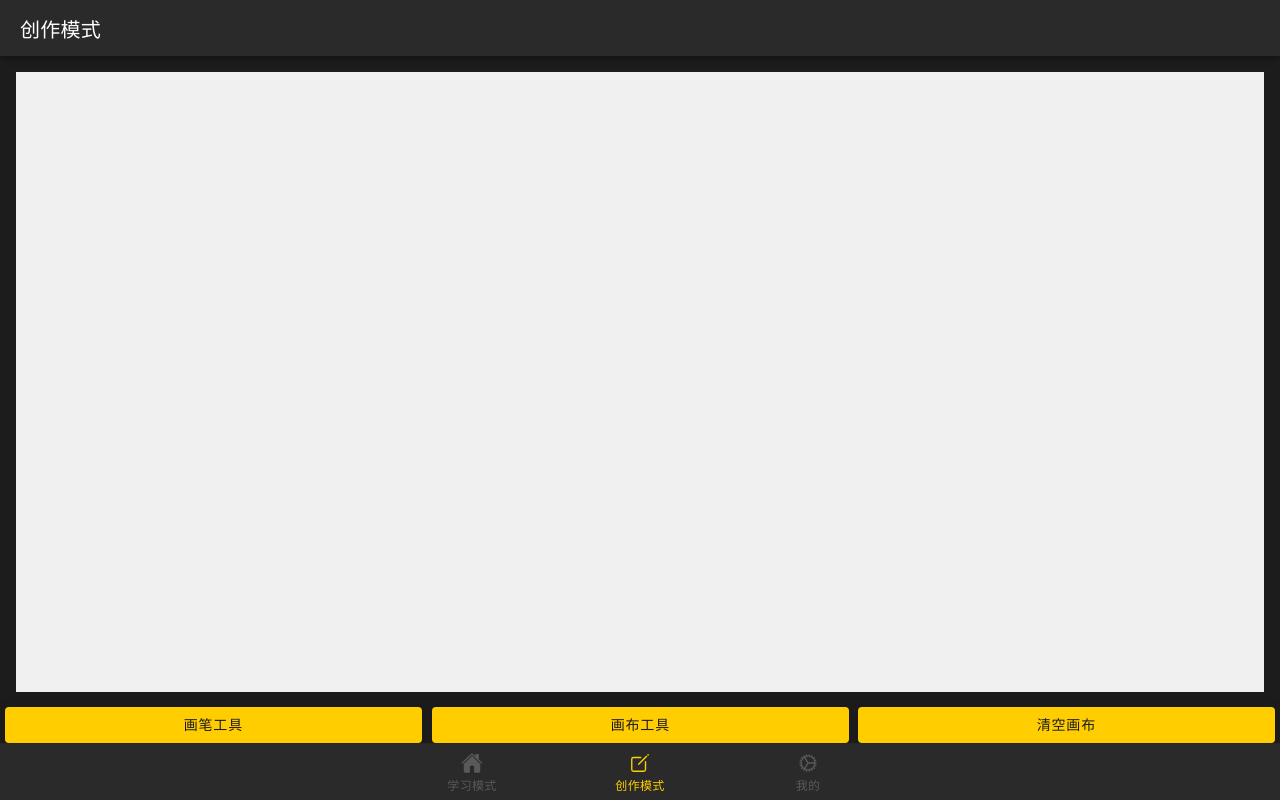
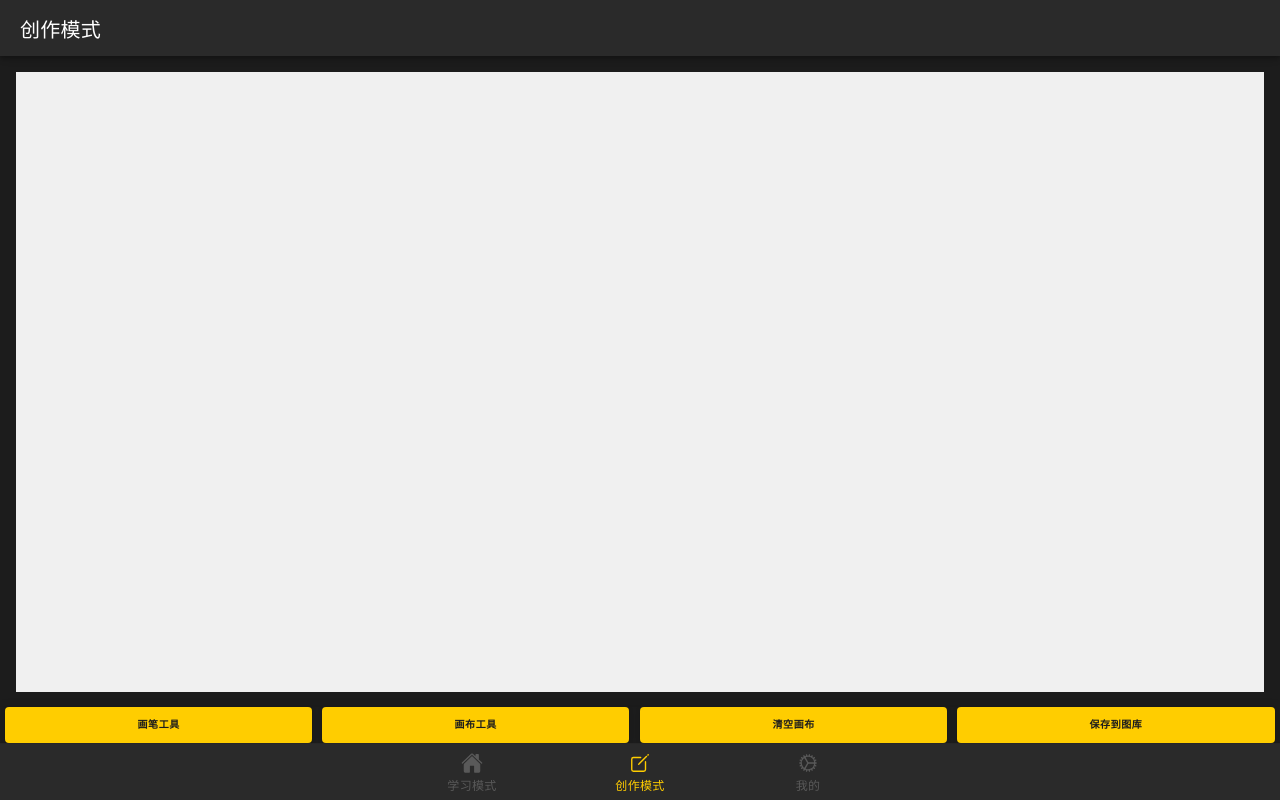
Before and after one commit to HanMaster2024/HanMasterApp, a React (Vite) app: page /tab2 in a window 1280 px wide. Built offline with nearby package versions, Linux system fonts and the light colour scheme.

Commit message:
fix:保存作品功能

```diff
--- /dev/null
+++ b/src/components/DrawingModal.tsx
@@ -0,0 +1,17 @@
+// DrawingModal.tsx
+import React from 'react';
+import { IonModal, IonButton, IonContent, IonImg } from '@ionic/react';
+
+const DrawingModal: React.FC<{ imageUrl: string; isOpen: boolean; onClose: () => void; }> = ({ imageUrl, isOpen, onClose }) => {
+  return (
+    <IonModal isOpen={isOpen} onDidDismiss={onClose}>
+      <IonContent>
+        <IonImg src={imageUrl} />
+        <IonButton onClick={onClose}>关闭</IonButton>
+      </IonContent>
+    </IonModal>
+  );
+};
+
+
+export default DrawingModal;
--- a/src/pages/Tab2.css
+++ b/src/pages/Tab2.css
@@ -1,6 +1,7 @@
 .button-group {
   display: flex;
   justify-content: space-between;
+  font-size: 2px;
 }
 
 .button-group ion-button {
@@ -23,3 +24,8 @@
 #main-content ion-footer ion-button {
   --color: #1c1c1c;
 }
+
+.button{
+  font-size: 10px;
+  font-weight: bold;
+}
--- a/src/pages/Tab2.tsx
+++ b/src/pages/Tab2.tsx
@@ -12,6 +12,7 @@ import {
   IonMenu, IonPage, IonTitle, IonToolbar, IonRange, IonItem, IonLabel
 } from '@ionic/react';
 import { menuController } from '@ionic/core/components';
+import Konva from "konva";
 
 
 interface DrawingCanvasProps {
@@ -30,6 +31,9 @@ const DrawingCanvas = forwardRef<DrawingCanvasRef, DrawingCanvasProps>(({ lineWi
 
   const [dimensions, setDimensions] = useState({ width: window.innerWidth - 32, height: window.innerHeight - 180 });
   const isDrawing = useRef(false);
+
+  const stageRef = useRef<Konva.Stage>(null);
+
 
 
 
@@ -51,7 +55,16 @@ const DrawingCanvas = forwardRef<DrawingCanvasRef, DrawingCanvasProps>(({ lineWi
     clear() {
       setLines([]);
     },
+    // 暴露toDataURL方法
+    toDataURL() {
+      return stageRef.current?.toDataURL();
+    },
+    // 或者，如果你想暴露更多方法，可以直接返回stage实例
+    getStage() {
+      return stageRef.current;
+    }
   }));
+
 
   const handleMouseDown = (e: any) => {
     isDrawing.current = true;
@@ -82,6 +95,7 @@ const DrawingCanvas = forwardRef<DrawingCanvasRef, DrawingCanvasProps>(({ lineWi
 
   return (
     <Stage
+    ref={stageRef}
       width={dimensions.width}
       height={dimensions.height}
       onMouseDown={handleMouseDown}
@@ -117,7 +131,8 @@ const DrawingCanvas = forwardRef<DrawingCanvasRef, DrawingCanvasProps>(({ lineWi
 });
 
 function Tab2() {
-  const canvasRef = useRef(null);
+  const canvasRef = useRef<Konva.Stage>(null);
+
   const [lineWidth, setLineWidth] = useState(5); // Default line width
   const [lineColor, setLineColor] = useState('#000000'); // Default line color is black
 
@@ -138,6 +153,27 @@ function Tab2() {
   function clearCanvas() {
     (canvasRef.current as any)?.clear();
   }
+
+  function saveCanvas() {
+    // 如果你暴露了toDataURL方法
+    const dataURL = canvasRef.current?.toDataURL();
+
+    // 如果你暴露了getStage方法
+    // const stage = canvasRef.current?.getStage();
+    // const dataURL = stage?.toDataURL();
+
+    if (dataURL) {
+      const savedImages = JSON.parse(localStorage.getItem("savedDrawings") || "[]");
+      savedImages.push(dataURL);
+      localStorage.setItem("savedDrawings", JSON.stringify(savedImages));
+
+      alert('画布已保存到图库！');
+    } else {
+      alert('无法保存画布：画布引用丢失或方法不可用。');
+    }
+  }
+
+
 
 
   return (
@@ -211,15 +247,18 @@ function Tab2() {
         </IonContent>
         <IonFooter>
           <div className="button-group">
-            <IonButton expand="block" onClick={openFirstMenu}>
+            <IonButton expand="block" onClick={openFirstMenu} className="button">
               画笔工具
             </IonButton>
-            <IonButton expand="block" onClick={openSecondMenu}>
+            <IonButton expand="block" onClick={openSecondMenu} className="button">
               画布工具
             </IonButton>
-            <IonButton expand="block" onClick={clearCanvas}>
+            <IonButton expand="block" onClick={clearCanvas} className="button">
               清空画布
             </IonButton>
+            <IonButton expand="block" onClick={saveCanvas} className="button">
+            保存到图库
+          </IonButton>
           </div>
         </IonFooter>
       </IonPage>
--- a/src/pages/Tab3.tsx
+++ b/src/pages/Tab3.tsx
@@ -15,11 +15,35 @@ import {
   IonLabel,
   IonItemOptions,
   IonItemOption,
+  IonImg,
+  IonThumbnail,
 } from "@ionic/react";
+import React, { useState } from 'react';
+
 import Wallet from "./wallet-connection/index";
 import "./Tab3.css";
+import DrawingModal from "../components/DrawingModal";
+import { useHistory } from 'react-router-dom';
+
 
 const Tab3: React.FC = () => {
+  const history = useHistory();
+  const [isModalOpen, setIsModalOpen] = useState(false);
+  const [selectedImage, setSelectedImage] = useState('');
+
+  const savedDrawings = JSON.parse(localStorage.getItem('savedDrawings') || '[]');
+
+  const openModal = (imageUrl: string) => {
+    setSelectedImage(imageUrl);
+    setIsModalOpen(true);
+  };
+
+  const closeModal = () => {
+    console.log('Closing modal');
+    setIsModalOpen(false);
+    history.push('/tab3'); // 将导航放在关闭逻辑之后
+  };
+
   return (
     <IonPage id="my">
       <IonHeader>
@@ -55,7 +79,18 @@ const Tab3: React.FC = () => {
             </IonNavLink>
           </IonItem>
         </IonList>
+        <IonList>
+          {savedDrawings.map((imageURL: string, index: number) => (
+            <IonItem key={index} button onClick={() => openModal(imageURL)}>
+              <IonThumbnail slot="start">
+                <IonImg src={imageURL} />
+              </IonThumbnail>
+              <IonLabel>作品 {index + 1}</IonLabel>
+            </IonItem>
+          ))}
+        </IonList>
       </IonContent>
+      <DrawingModal imageUrl={selectedImage} isOpen={isModalOpen} onClose={closeModal} />
     </IonPage>
   );
 };
```
Also changed, not shown: public/brush1.jpg (added).
